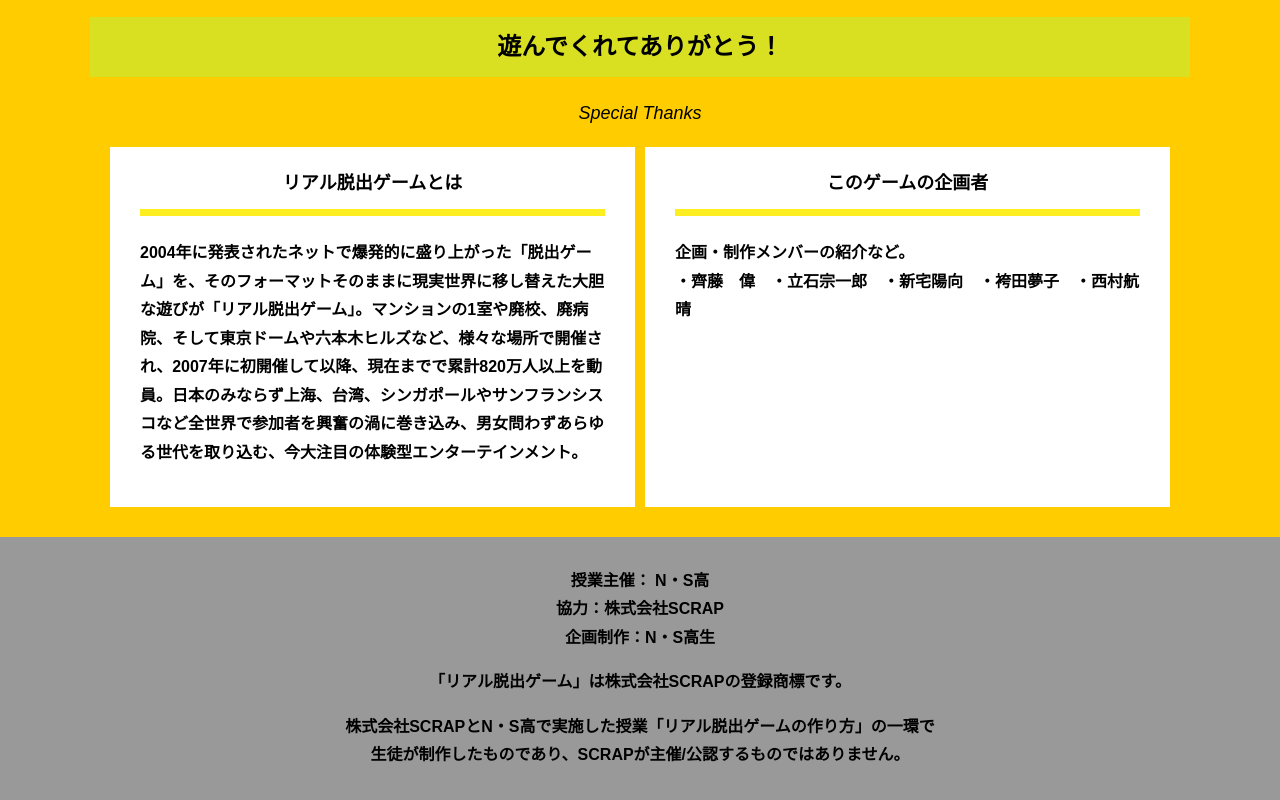
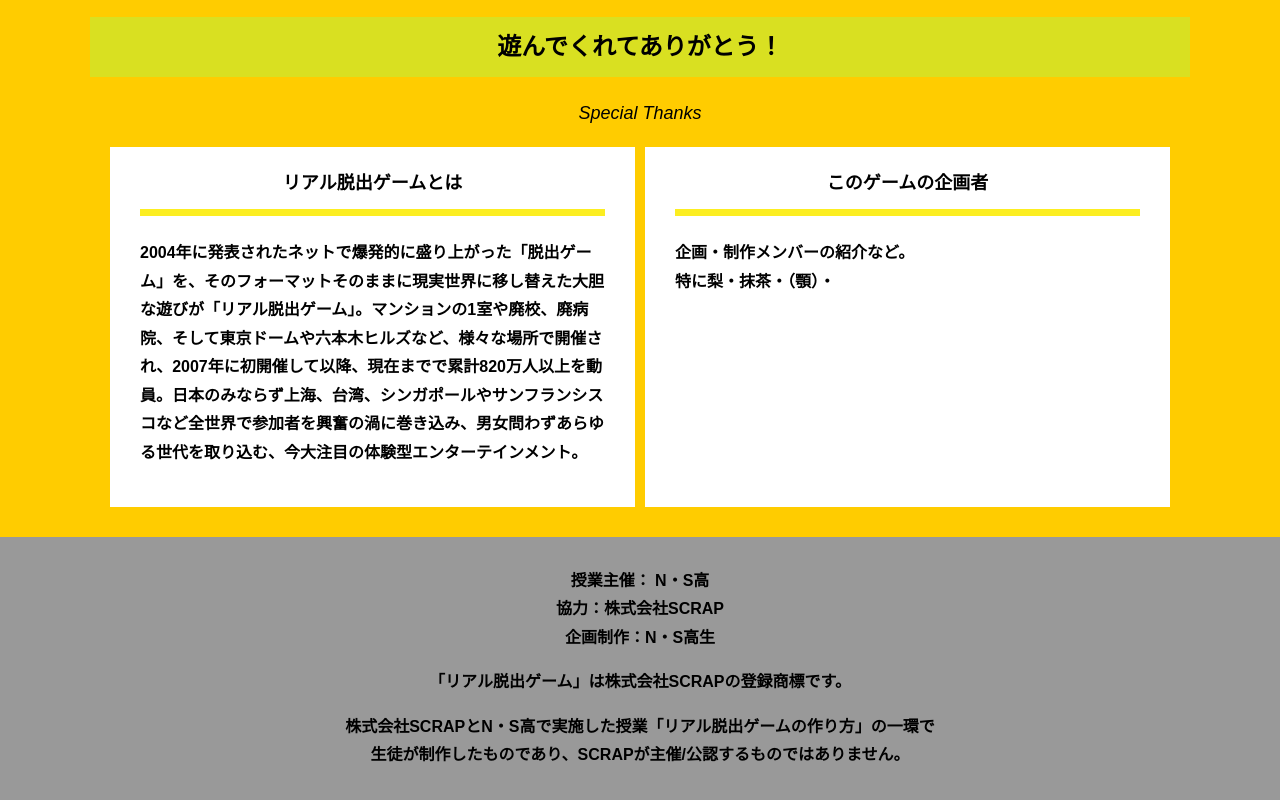
Before and after one commit to soitiro/alfa-fukuoka-8, a plain HTML site: page final.html in a window 1280 px wide. Shown: the part 1481-2281 px from the top of the page. Drawn offline with Linux system fonts and the light colour scheme.

Commit message:
Update final.html

```diff
--- a/final.html
+++ b/final.html
@@ -64,7 +64,7 @@ Youtube貼り付けここまで-->
           <div class="column">
             <div class="card">
               <h3 class="card__title">このゲームの企画者</h3>
-              <p class="card__content">企画・制作メンバーの紹介など。<br>・齊藤　偉　・立石宗一郎　・新宅陽向　・袴田夢子　・西村航晴</p>
+              <p class="card__content">企画・制作メンバーの紹介など。<br>特に梨・抹茶・（顎）・</p>
             </div>
           </div>
         </div>
```
